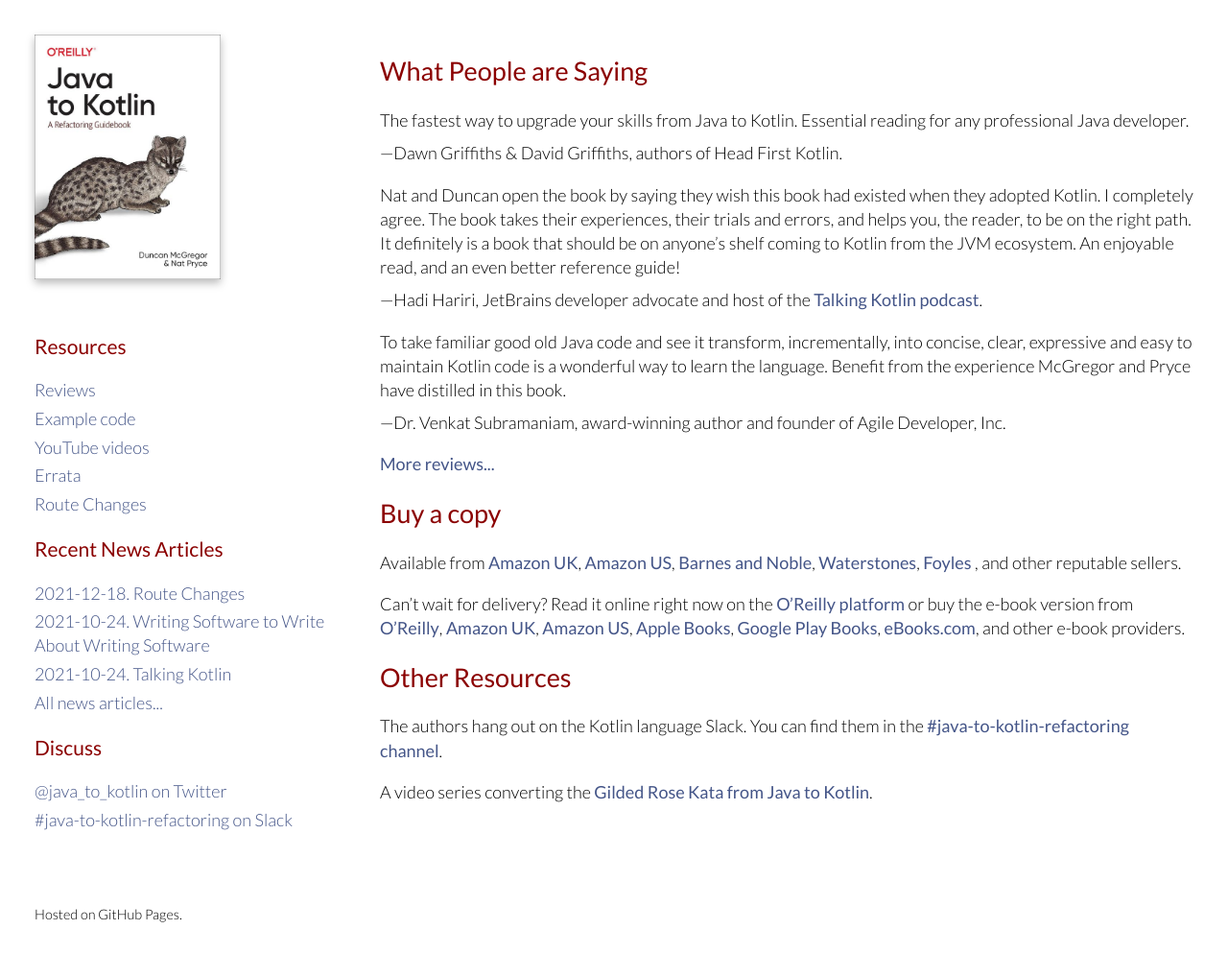
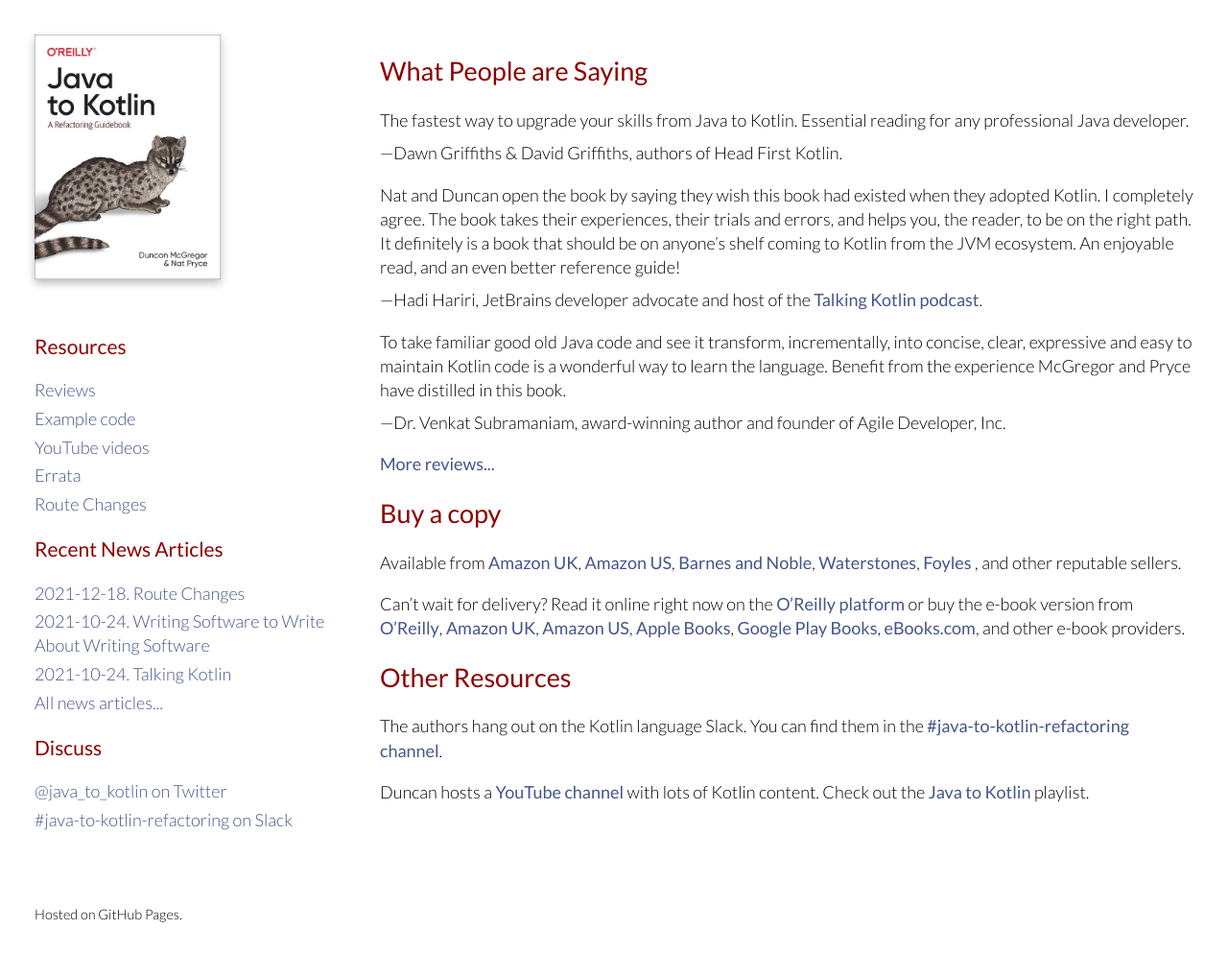
Before and after one commit to java-to-kotlin/java-to-kotlin.github.io, a Jekyll site: the page built from index.md, in a window 1280 px wide. Shown: the whole page at 96% size. Built offline with Jekyll 4.4.1, drawn with Linux system fonts in a browser that asks for light colours; our own code applies the rules of GitHub Pages for plain Markdown files.

Commit message:
Update YouTube playlists

```diff
--- a/index.md
+++ b/index.md
@@ -60,5 +60,5 @@ or buy the e-book version from
 The authors hang out on the Kotlin language Slack. You can find them in
 the [#java-to-kotlin-refactoring channel](https://kotlinlang.slack.com/archives/C02GZL8HJHY).
 
-A video series converting
-the [Gilded Rose Kata from Java to Kotlin](https://youtube.com/playlist?list=PL1ssMPpyqocjo6kkNCg-ncTyAW0nECPmq).
+Duncan hosts a [YouTube channel](https://www.youtube.com/c/DuncanMcGregors) with lots of Kotlin content.
+Check out the [Java to Kotlin](https://youtube.com/playlist?list=PL1ssMPpyqochwd6i5EgLhsY22yK_4Qnhb) playlist.
```
